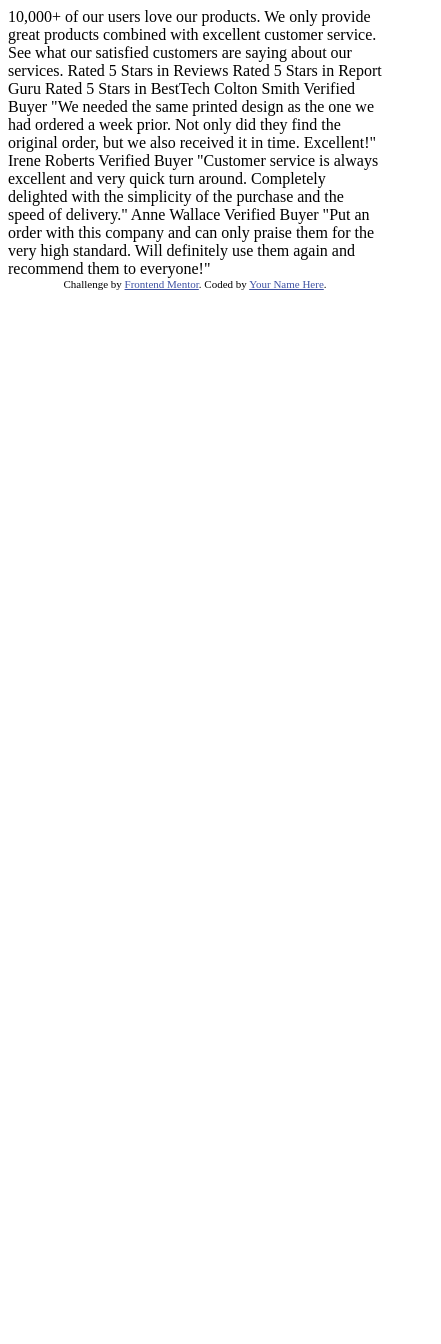
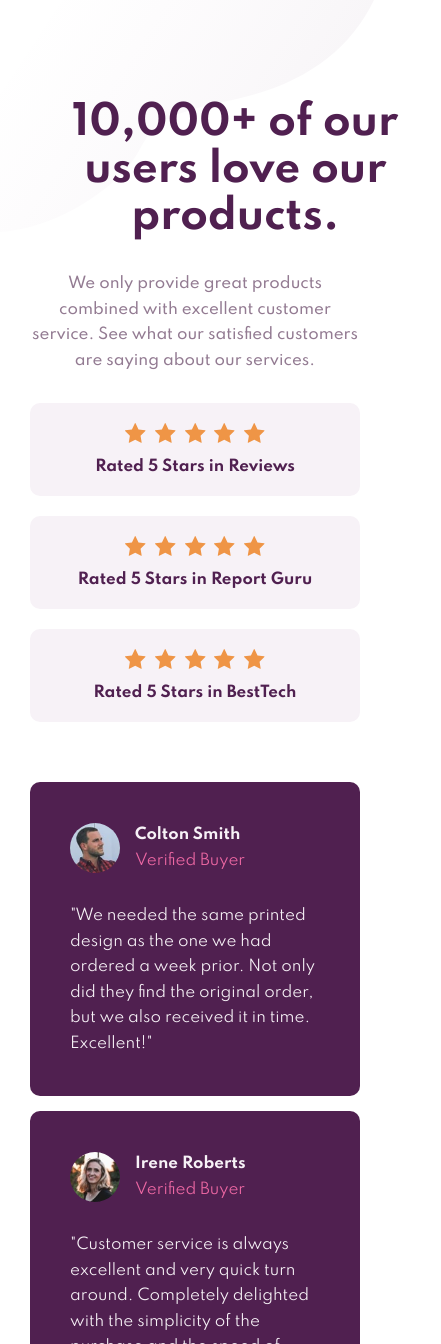
Before and after one commit to danilobandeira29/social-proof-section-master, a plain HTML site: page index.html in a window 390 px wide. Shown: the top 1344 px of the page, 441 px wide, since content can reach past the window. Before the commit the page ends 844 px from the top, so only its background shows below. Drawn offline with Linux system fonts and the light colour scheme.

Commit message:
feat: html and css to mobile

```diff
--- a/index.html
+++ b/index.html
@@ -3,7 +3,6 @@
   <head>
     <meta charset="UTF-8" />
     <meta name="viewport" content="width=device-width, initial-scale=1.0" />
-    <!-- displays site properly based on user's device -->
 
     <link
       rel="icon"
@@ -11,51 +10,100 @@
       sizes="32x32"
       href="./images/favicon-32x32.png"
     />
-
+    <link rel="stylesheet" href="./styles.css" />
     <title>Frontend Mentor | Social proof section</title>
-
-    <!-- Feel free to remove these styles or customise in your own stylesheet 👍 -->
-    <style>
-      .attribution {
-        font-size: 11px;
-        text-align: center;
-      }
-      .attribution a {
-        color: hsl(228, 45%, 44%);
-      }
-    </style>
   </head>
   <body>
+    <main class="container">
+      <h1 class="text-primary">
         10,000+ of our users love our products.
-
+      </h1>
+      <p class="text-magenta">
         We only provide great products combined with excellent customer service.
         See what our satisfied customers are saying about our services.
+      </p>
 
-    Rated 5 Stars in Reviews
-    Rated 5 Stars in Report Guru
-    Rated 5 Stars in BestTech
+      <section class="cards-container">
+        <div class="card">
+          <div class="card-stars">
+            <img src="./images/icon-star.svg" alt="Rated stars image"/>
+            <img src="./images/icon-star.svg" alt="Rated stars image"/>
+            <img src="./images/icon-star.svg" alt="Rated stars image"/>
+            <img src="./images/icon-star.svg" alt="Rated stars image"/>
+            <img src="./images/icon-star.svg" alt="Rated stars image"/>
+          </div>
+          <strong class="text-primary">Rated 5 Stars in Reviews</strong>
+        </div>
 
-    Colton Smith
-    Verified Buyer
+        <div class="card">
+          <div class="card-stars">
+            <img src="./images/icon-star.svg" alt="Rated stars image"/>
+            <img src="./images/icon-star.svg" alt="Rated stars image"/>
+            <img src="./images/icon-star.svg" alt="Rated stars image"/>
+            <img src="./images/icon-star.svg" alt="Rated stars image"/>
+            <img src="./images/icon-star.svg" alt="Rated stars image"/>
+          </div>
+          <strong class="text-primary">Rated 5 Stars in Report Guru</strong>
+        </div>
+
+        <div class="card">
+          <div class="card-stars">
+            <img src="./images/icon-star.svg" alt="Rated stars image"/>
+            <img src="./images/icon-star.svg" alt="Rated stars image"/>
+            <img src="./images/icon-star.svg" alt="Rated stars image"/>
+            <img src="./images/icon-star.svg" alt="Rated stars image"/>
+            <img src="./images/icon-star.svg" alt="Rated stars image"/>
+          </div>
+          <strong class="text-primary">Rated 5 Stars in BestTech</strong>
+        </div>
+      </section>
+
+      <section class="testimonials-container">
+        <div class="testimonial">
+          <div class="testimonial-header">
+            <img src="./images/image-colton.jpg" alt="Testimonial user profile"/>
+            <div>
+              <strong class="text-primary">Colton Smith </strong>
+              <span class="text-pink">Verified Buyer</span>
+            </div>
+         </div>
+          <p class="text-neutral">
             "We needed the same printed design as the one we had ordered a week prior.
             Not only did they find the original order, but we also received it in time.
             Excellent!"
+          </p>
+        </div>
 
-    Irene Roberts
-    Verified Buyer
+        <div class="testimonial">
+          <div class="testimonial-header">
+            <img src="./images/image-irene.jpg" alt="Testimonial user profile"/>
+            <div>
+              <strong class="text-primary">Irene Roberts</strong>
+              <span class="text-pink">Verified Buyer</span>
+            </div>
+          </div>
+
+          <p class="text-neutral">
             "Customer service is always excellent and very quick turn around. Completely
             delighted with the simplicity of the purchase and the speed of delivery."
+          </p>
+        </div>
 
-    Anne Wallace
-    Verified Buyer
+        <div class="testimonial">
+          <div class="testimonial-header">
+            <img src="./images/image-anne.jpg" alt="Testimonial user profile"/>
+            <div>
+              <strong class="text-primary">Anne Wallace</strong>
+              <span class="text-pink">Verified Buyer</span>
+            </div>
+          </div>
+
+          <p class="text-neutral">
             "Put an order with this company and can only praise them for the very high
           standard. Will definitely use them again and recommend them to everyone!"
-
-    <div class="attribution">
-      Challenge by
-      <a href="https://www.frontendmentor.io?ref=challenge" target="_blank"
-        >Frontend Mentor</a
-      >. Coded by <a href="#">Your Name Here</a>.
+          </p>
         </div>
+      </section>
+    </main>
   </body>
 </html>
--- /dev/null
+++ b/styles.css
@@ -0,0 +1,131 @@
+@import url('https://fonts.googleapis.com/css2?family=Spartan:wght@400;500;700&display=swap');
+
+:root {
+  --clr-primary: hsl(300, 43%, 22%);
+  --clr-neutral: hsl(300, 24%, 96%);
+  --clr-pink: hsl(333, 80%, 67%);
+  --clr-magenta: hsl(303, 10%, 53%);
+
+}
+
+* {
+  margin: 0;
+  padding: 0;
+  box-sizing: border-box;
+}
+
+html {
+  font-size: 62.5%;
+}
+
+body {
+  width: 100vw;
+  height: 100vh;
+  background: url("./images/bg-pattern-top-mobile.svg");
+  background-repeat: no-repeat;
+  font-size: 1.5rem;
+  font-family: 'Spartan', sans-serif;
+}
+
+.container {
+  padding: 10rem 3rem;
+}
+
+.container > h1 {
+  font-size: 4rem;
+  font-weight: 700;
+  text-align: center;
+  inline-size: 13ch;
+  margin-bottom: 3rem;
+}
+
+.container > p {
+  font-weight: 500;
+  margin-bottom: 3rem;
+  text-align: center;
+  line-height: 1.7;
+}
+
+.text-primary {
+  font-weight: 700;
+  color: var(--clr-primary);
+}
+
+.text-magenta {
+  color: var(--clr-magenta);
+}
+
+.text-pink{
+  color: var(--clr-pink);
+}
+
+.cards-container {
+  margin-bottom: 6rem;
+}
+
+.cards-container .card {
+  background: var(--clr-neutral);
+  display: flex;
+  flex-direction: column;
+  align-items: center;
+  border-radius: 10px;
+  padding: 2rem;
+}
+
+.cards-container .card .card-stars {
+  margin-bottom: 1rem;
+}
+
+.cards-container .card .card-stars img {
+  width: 21px;
+  height: 20px;
+}
+
+.cards-container .card .card-stars img + img {
+  margin-left: 0.5rem;
+}
+
+.cards-container .card + .card {
+  margin-top: 2rem;
+}
+
+
+.testimonials-container .testimonial {
+  background: var(--clr-primary);
+  padding: 4rem;
+  line-height: 1.7;
+  border-radius: 10px;
+}
+
+.testimonials-container .testimonial .testimonial-header {
+  display: flex;
+  align-items: center;
+  margin-bottom: 3rem;
+}
+
+.testimonials-container .testimonial .testimonial-header img {
+  margin-right: 1.5rem;
+}
+
+.testimonials-container .testimonial .testimonial-header div {
+  display: flex;
+  flex-direction: column;
+}
+
+.testimonials-container .testimonial + .testimonial {
+  margin-top: 1.5rem;
+}
+
+.testimonials-container .testimonial .text-primary {
+  color: var(--clr-neutral);
+}
+
+.testimonials-container .testimonial .text-neutral {
+  color: var(--clr-neutral);
+}
+
+.testimonials-container .testimonial img {
+  width: 5rem;
+  height: 5rem;
+  border-radius: 50%;
+}
```
Lines whose indentation alone changed are shown as unchanged.
